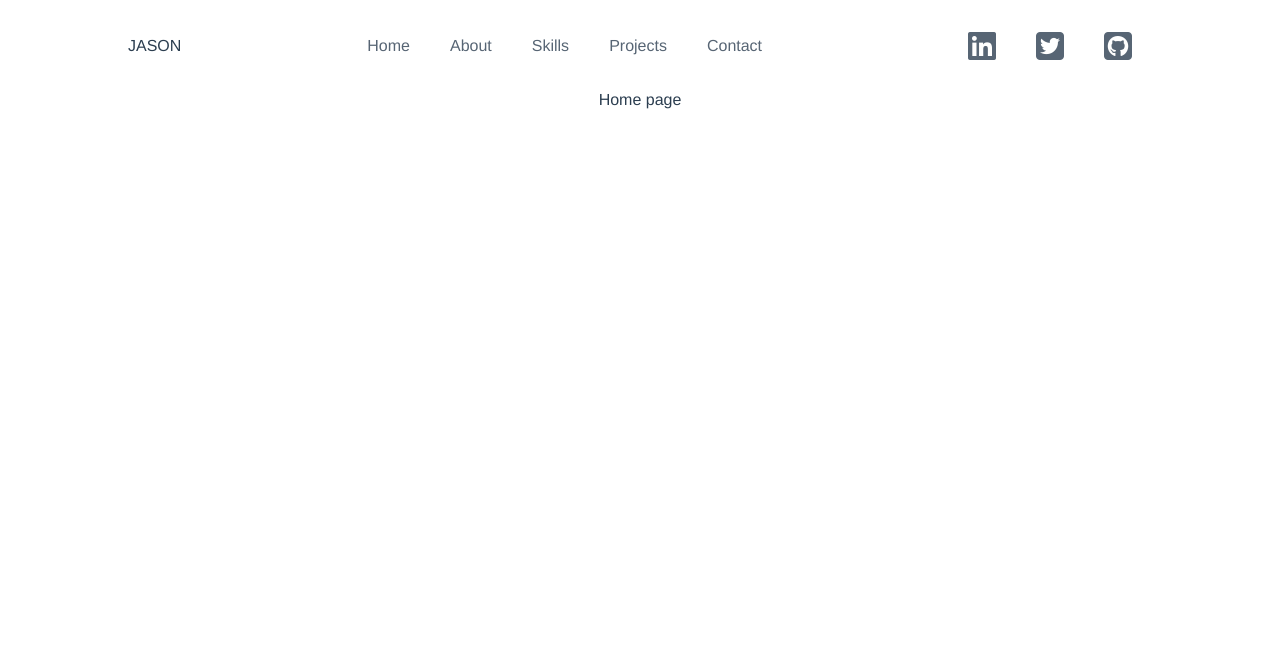
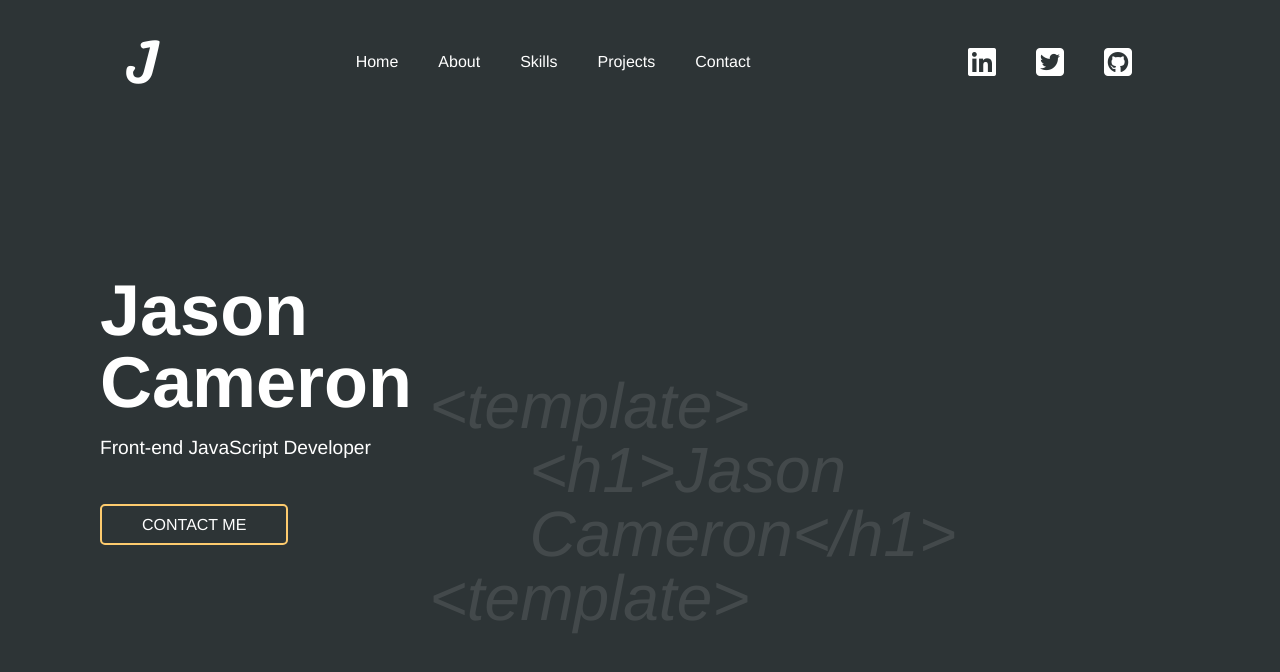
Before and after one commit to kiocam/j-cameron, a Vue app: page / in a window 1280 px wide. Shown: the top 672 px of the page. Built offline with nearby package versions, Linux system fonts and the light colour scheme.

Commit message:
Home page complete

```diff
--- a/src/App.vue
+++ b/src/App.vue
@@ -16,12 +16,24 @@ export default {
 };
 </script>
 
-<style>
+<style lang="scss">
 #app {
 	font-family: Avenir, Helvetica, Arial, sans-serif;
 	-webkit-font-smoothing: antialiased;
 	-moz-osx-font-smoothing: grayscale;
-	text-align: center;
-	color: #2c3e50;
+	color: #fff;
+	background-color: #2d3436;
+	height: 100vh;
+
+	a {
+		text-decoration: none;
+		color: #fff;
+	}
+
+	.wrapper {
+		display: flex;
+		margin-top: 150px;
+		padding: 0px 100px;
+	}
 }
 </style>
--- a/src/components/Header.vue
+++ b/src/components/Header.vue
@@ -1,6 +1,6 @@
 <template>
 	<header>
-		<h1 class="logo">JASON</h1>
+		<h1 class="logo">J</h1>
 		<nav>
 			<ul class="nav__links">
 				<li>
@@ -48,6 +48,8 @@ export default {
 </script>
 
 <style lang="scss" scoped>
+@import url('https://fonts.googleapis.com/css2?family=Sriracha&display=swap');
+
 header {
 	display: flex;
 	justify-content: space-between;
@@ -57,9 +59,12 @@ header {
 
 .logo {
 	cursor: pointer;
+	font-family: 'Sriracha', cursive;
+	font-size: 4em;
 }
 
-.nav__links, .social__links {
+.nav__links,
+.social__links {
 	list-style: none;
 	li {
 		display: inline-block;
@@ -67,7 +72,7 @@ header {
 	}
 	a {
 		text-decoration: none;
-    color: #576574;
+		color: #fff;
 	}
 }
 </style>
--- a/src/views/About.vue
+++ b/src/views/About.vue
@@ -1,5 +1,8 @@
 <template>
-  <div class="about">
-    <h1>This is an about page</h1>
-  </div>
+	<div class="wrapper">
+		<h1>This is an about page</h1>
+	</div>
 </template>
+
+<style lang="scss" scoped>
+</style>
--- a/src/views/Home.vue
+++ b/src/views/Home.vue
@@ -1,5 +1,53 @@
 <template>
-	<div class="home">
-		<p>Home page</p>
+	<div class="wrapper">
+		<section class="left__sec">
+			<h1>Jason <br> Cameron</h1>
+			<h2>Front-end JavaScript Developer</h2>
+			<router-link class="btn" to="/contact">CONTACT ME</router-link>
+		</section>
+		<!--  -->
+		<section class="right__sec">
+			<article>
+				&lt;template&gt; <br />
+				<p>&lt;h1&gt;Jason Cameron&lt;/h1&gt;</p>
+				&lt;template&gt;
+			</article>
+		</section>
 	</div>
 </template>
+
+<style lang="scss" scoped>
+.left__sec {
+	width: 35%;
+	h1 {
+		font-size: 4.5em;
+		font-weight: bold;
+	}
+
+	h2 {
+		font-size: 1.2em;
+		margin-top: 20px;
+		margin-bottom: 60px;
+	}
+
+	.btn {
+		border: 2px solid #fdcb6e;
+		padding: 10px 40px;
+		border-radius: 5px;
+		font-weight: 400;
+	}
+}
+
+.right__sec {
+	article {
+		margin-top: 100px;
+		font-size: 4em;
+		opacity: 0.1;
+		font-style: italic;
+
+		p {
+			margin-left: 100px;
+		}
+	}
+}
+</style>
```
